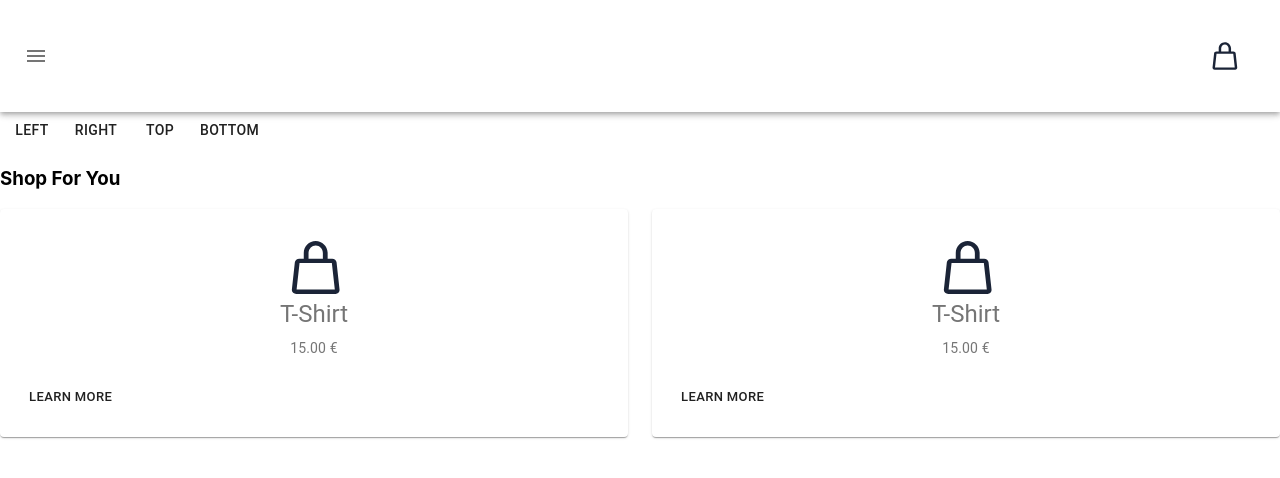
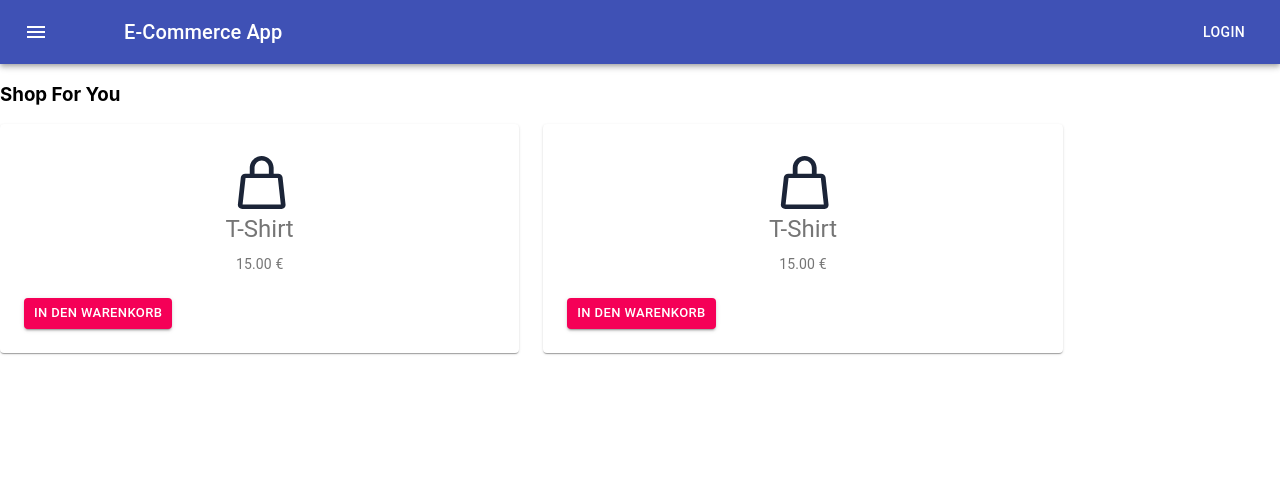
Before and after one commit to jarounger/shopui, a React (Create React App) app: page / in a window 1280 px wide. Shown: the top 478 px of the page. Built offline with nearby package versions, Linux system fonts and the light colour scheme.

Commit message:
Änderung

```diff
--- a/src/App.js
+++ b/src/App.js
@@ -1,15 +1,13 @@
 import './App.css';
-import Menu from './components/Menu';
+import Header from './components/Header';
 import Card from './components/Card';
-import Drawer from './components/Drawer';
 import { Component } from 'react';
 
 export default class App extends Component {
   render() {
     return (
     <div>
-       <Menu />
-       <Drawer />
+       <Header />
        <h3>Shop For You</h3>
        <Card />
      </div>
--- a/src/components/Card.js
+++ b/src/components/Card.js
@@ -7,7 +7,6 @@ import Button from '@material-ui/core/Button';
 import Typography from '@material-ui/core/Typography';
 import logo from './logo.svg';
 import Grid from '@material-ui/core/Grid';
-
 
 const useStyles = makeStyles((theme) => ({
     root: {
@@ -28,10 +27,10 @@ export default function FullWidthGrid() {
             <Grid container spacing={3}>
 
 
-                <Grid item xs={12} sm={6}>
+                <Grid item xs={8} sm={5}>
                     <Card className={classes.paper}>
                         <CardContent>
-                            <img className={classes.size} src={logo} />
+                            <img alt="logo" src={logo} />
                             <Typography gutterBottom variant="h5" component="h2">
                                 T-Shirt
                             </Typography>
@@ -40,16 +39,16 @@ export default function FullWidthGrid() {
                             </Typography>
                         </CardContent>
                         <CardActions>
-                            <Button size="small">Learn More</Button>
+                            <Button size="small" color="secondary" variant='contained'>In den Warenkorb</Button>
                         </CardActions>
                     </Card>
                 </Grid>
 
 
-                <Grid item xs={12} sm={6}>
+                <Grid item xs={8} sm={5}>
                     <Card className={classes.paper}>
                         <CardContent>
-                            <img className={classes.size} src={logo} />
+                            <img alt="logo" src={logo} />
                             <Typography gutterBottom variant="h5" component="h2">
                                 T-Shirt
                             </Typography>
@@ -58,7 +57,7 @@ export default function FullWidthGrid() {
                             </Typography>
                         </CardContent>
                         <CardActions>
-                            <Button size="small">Learn More</Button>
+                            <Button size="small" color="secondary" variant='contained'>In den Warenkorb</Button>
                         </CardActions>
                     </Card>
                 </Grid>
--- a/src/components/Drawer.js
+++ b/src/components/Drawer.js
@@ -1,7 +1,7 @@
 import React from 'react';
 import clsx from 'clsx';
 import { makeStyles } from '@material-ui/core/styles';
-import Drawer from '@material-ui/core/Drawer';
+import SwipeableDrawer from '@material-ui/core/SwipeableDrawer';
 import Button from '@material-ui/core/Button';
 import List from '@material-ui/core/List';
 import Divider from '@material-ui/core/Divider';
@@ -10,6 +10,8 @@ import ListItemIcon from '@material-ui/core/ListItemIcon';
 import ListItemText from '@material-ui/core/ListItemText';
 import InboxIcon from '@material-ui/icons/MoveToInbox';
 import MailIcon from '@material-ui/icons/Mail';
+import IconButton from '@material-ui/core/IconButton';
+import MenuIcon from '@material-ui/icons/Menu';
 
 const useStyles = makeStyles({
   list: {
@@ -20,7 +22,7 @@ const useStyles = makeStyles({
   },
 });
 
-export default function TemporaryDrawer() {
+export default function SwipeableTemporaryDrawer() {
   const classes = useStyles();
   const [state, setState] = React.useState({
     top: false,
@@ -30,7 +32,7 @@ export default function TemporaryDrawer() {
   });
 
   const toggleDrawer = (anchor, open) => (event) => {
-    if (event.type === 'keydown' && (event.key === 'Tab' || event.key === 'Shift')) {
+    if (event && event.type === 'keydown' && (event.key === 'Tab' || event.key === 'Shift')) {
       return;
     }
 
@@ -68,12 +70,24 @@ export default function TemporaryDrawer() {
 
   return (
     <div>
-      {['left', 'right', 'top', 'bottom'].map((anchor) => (
+
+      {[''].map((anchor) => (
         <React.Fragment key={anchor}>
+
+<IconButton edge="start" className={classes.menuButton} color="inherit" aria-label="menu" onClick={toggleDrawer(anchor, true)}>
+            <MenuIcon />
+          </IconButton>
+
+
           <Button onClick={toggleDrawer(anchor, true)}>{anchor}</Button>
-          <Drawer anchor={anchor} open={state[anchor]} onClose={toggleDrawer(anchor, false)}>
+          <SwipeableDrawer
+            anchor={anchor}
+            open={state[anchor]}
+            onClose={toggleDrawer(anchor, false)}
+            onOpen={toggleDrawer(anchor, true)}
+          >
             {list(anchor)}
-          </Drawer>
+          </SwipeableDrawer>
         </React.Fragment>
       ))}
     </div>
--- a/src/components/Menu.js
+++ b/src/components/Header.js
@@ -4,30 +4,19 @@ import AppBar from '@material-ui/core/AppBar';
 import Toolbar from '@material-ui/core/Toolbar';
 import Typography from '@material-ui/core/Typography';
 import Button from '@material-ui/core/Button';
-import IconButton from '@material-ui/core/IconButton';
-import MenuIcon from '@material-ui/icons/Menu';
+import Drawer from './Drawer';
 import logo from './logo.svg';
-import { SignalWifi1BarLockSharp } from '@material-ui/icons';
 
 const useStyles = makeStyles((theme) => ({
   root: {
-    flexGrow: 2,
+    flexGrow: 1,
   },
   menuButton: {
     marginRight: theme.spacing(2),
   },
   title: {
     flexGrow: 1,
-    primary: '#FFFFFFF'
   },
-  color: {
-    background: '#ffffff',
-  },
-  size: {
-    height: '30px',
-    width:  '30px',
-  },
-
 }));
 
 export default function ButtonAppBar() {
@@ -35,15 +24,13 @@ export default function ButtonAppBar() {
 
   return (
     <div className={classes.root}>
-      <AppBar position="static" className={classes.color}>
+      <AppBar position="static">
         <Toolbar>
-          <IconButton edge="start" className={classes.menuButton} color="black" aria-label="menu">
-            <MenuIcon />
-          </IconButton>
-          <Typography variant="h1" className={classes.title}>
+        <Drawer />
+          <Typography variant="h6" className={classes.title}>
             E-Commerce App
           </Typography>
-          <Button><img className={classes.size} src={logo} /></Button>
+          <Button color="inherit">Login</Button>
         </Toolbar>
       </AppBar>
     </div>
```
Also changed, not shown: src/components/Card.css (added).
